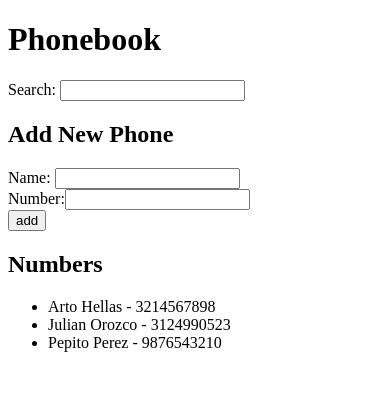
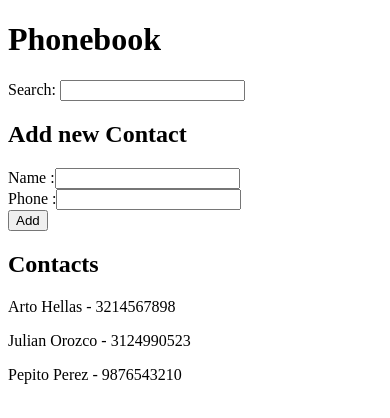
Before and after one commit to camilord-end/bootcamp, a React (Vite) app in the folder part2/phonebook/: page / in a window 390 px wide. Shown: the top 418 px of the page. Built offline with nearby package versions, Linux system fonts and the light colour scheme.

Commit message:
2.10: The Phonebook Step5

```diff
--- a/part2/phonebook/src/App.jsx
+++ b/part2/phonebook/src/App.jsx
@@ -1,4 +1,9 @@
 import { useState } from "react";
+import { Contacts } from "./components/Contacts.jsx";
+import { Filter } from "./components/Filter.jsx";
+import { Form } from "./components/Form.jsx";
+import { Subtittle } from "./components/Subtittle.jsx";
+import { Tittle } from "./components/Tittle.jsx";
 
 const App = () => {
   const [newName, setNewName] = useState("");
@@ -19,7 +24,7 @@ const App = () => {
     },
   ]);
 
-  const handleChange = (event) => {
+  const handleNameChange = (event) => {
     setNewName(event.target.value);
   };
 
@@ -50,40 +55,22 @@ const App = () => {
 
   return (
     <div className="container">
-      <h1 className="tittle">Phonebook</h1>
-      <div className="filter">
-        Search: <input onChange={handleFilterChange} value={filter} />
+      <Tittle text="Phonebook" />
+      <Filter handler={handleFilterChange} filter={filter} />
+      <div className="form-container">
+        <Subtittle text="Add new Contact" />
+        <Form
+          handleSubmit={handleSubmit}
+          handleName={handleNameChange}
+          handlePhone={handlePhoneChange}
+          name={newName}
+          phone={phone}
+        />
       </div>
-      <h2 className="subtittle">Add New Phone</h2>
-      <form onSubmit={handleSubmit}>
-        <div className="input-name-box">
-          Name: <input onChange={handleChange} value={newName} />
-        </div>
-        <div className="input-number-box">
-          Number:
-          <input onChange={handlePhoneChange} value={phone} type="text" />
-        </div>
-        <div className="submit-button">
-          <button type="submit">add</button>
-        </div>
-      </form>
-      <h2>Numbers</h2>
-      <ul>
-        {persons
-          .filter((person) => {
-            if (person.name.toLowerCase().includes(filter.toLowerCase()))
-              return true;
-          })
-          .map((person) => {
-            return (
-              <li key={person.name}>
-                <span className="name-span">{person.name}</span>
-                {" - "}
-                <span className="phone-span">{person.phone}</span>
-              </li>
-            );
-          })}
-      </ul>
+      <div className="contact-container">
+        <Subtittle text="Contacts" />
+        <Contacts persons={persons} filter={filter} />
+      </div>
     </div>
   );
 };
--- /dev/null
+++ b/part2/phonebook/src/components/Button.jsx
@@ -0,0 +1,7 @@
+export const Button = () => {
+  return (
+    <div className="submit-button">
+      <button type="submit">Add</button>
+    </div>
+  );
+};
--- /dev/null
+++ b/part2/phonebook/src/components/Contacts.jsx
@@ -0,0 +1,19 @@
+export const Contacts = ({ persons, filter }) => {
+  return (
+    <div className="contacts-container">
+      {persons
+        .filter((person) => {
+          if (person.name.toLowerCase().includes(filter.toLowerCase()))
+            return true;
+        })
+        .map((person) => {
+          return (
+            <p key={person.name}>
+              {person.name + " - "}
+              <span className="phone-span">{person.phone}</span>
+            </p>
+          );
+        })}
+    </div>
+  );
+};
--- /dev/null
+++ b/part2/phonebook/src/components/Filter.jsx
@@ -0,0 +1,7 @@
+export const Filter = ({handler,filter}) => {
+  return (
+    <div className="filter-container">
+        Search: <input onChange={handler} value={filter} />
+    </div>
+  )
+}
--- /dev/null
+++ b/part2/phonebook/src/components/Form.jsx
@@ -0,0 +1,18 @@
+import { Button } from "./Button";
+import { Input } from "./Input";
+
+export const Form = ({
+  handleSubmit,
+  handleName,
+  handlePhone,
+  name,
+  phone,
+}) => {
+  return (
+    <form onSubmit={handleSubmit}>
+      <Input handle={handleName} label="Name" value={name} />
+      <Input handle={handlePhone} label="Phone" value={phone} />
+      <Button />
+    </form>
+  );
+};
--- /dev/null
+++ b/part2/phonebook/src/components/Input.jsx
@@ -0,0 +1,7 @@
+export const Input = ({ handle, value, label }) => {
+  return (
+    <div className={`input-${label.toLowerCase()}`}>
+      {`${label} :`}<input onChange={handle} value={value} />
+    </div>
+  );
+};
--- /dev/null
+++ b/part2/phonebook/src/components/Subtittle.jsx
@@ -0,0 +1,5 @@
+export const Subtittle = ({text}) => {
+  return (
+    <h2 className="subtittle">{text}</h2>
+  )
+}
--- /dev/null
+++ b/part2/phonebook/src/components/Tittle.jsx
@@ -0,0 +1,7 @@
+export const Tittle = ({ text }) => {
+  return (
+    <header className="tittle">
+      <h1>{text}</h1>
+    </header>
+  );
+};
```
